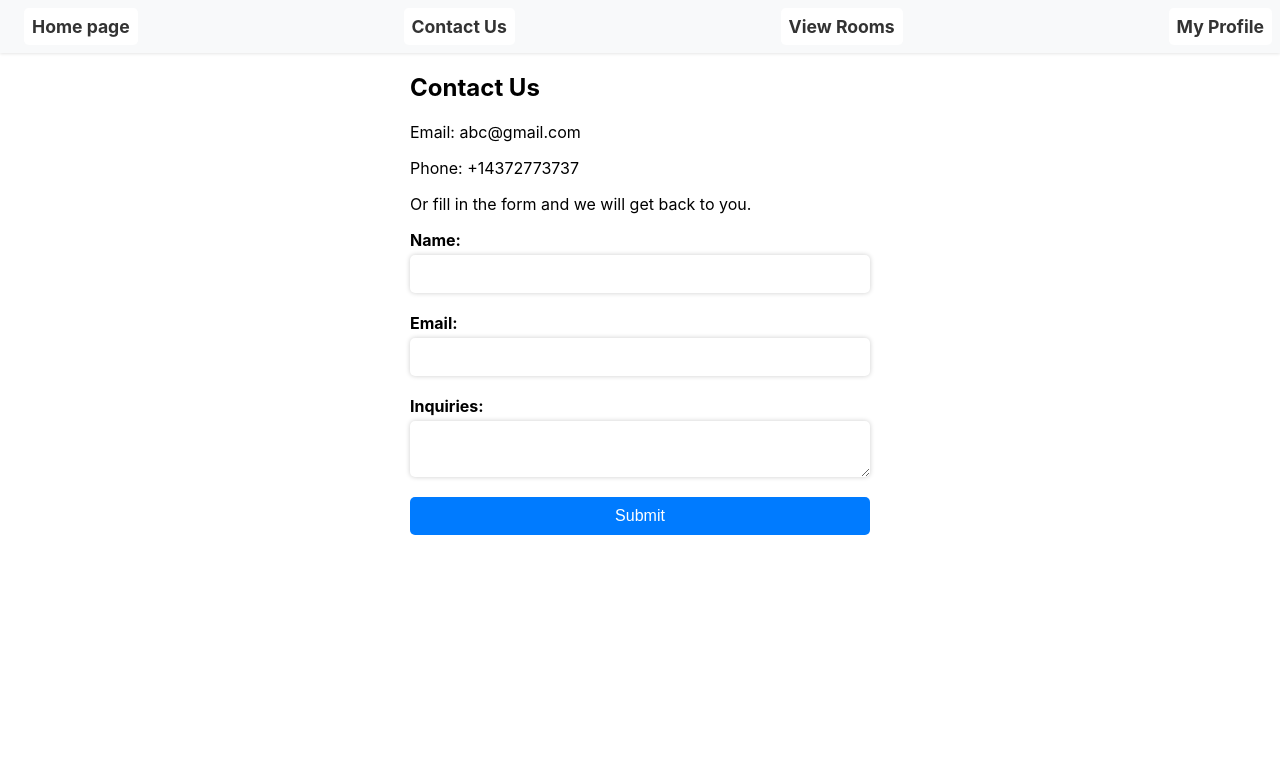
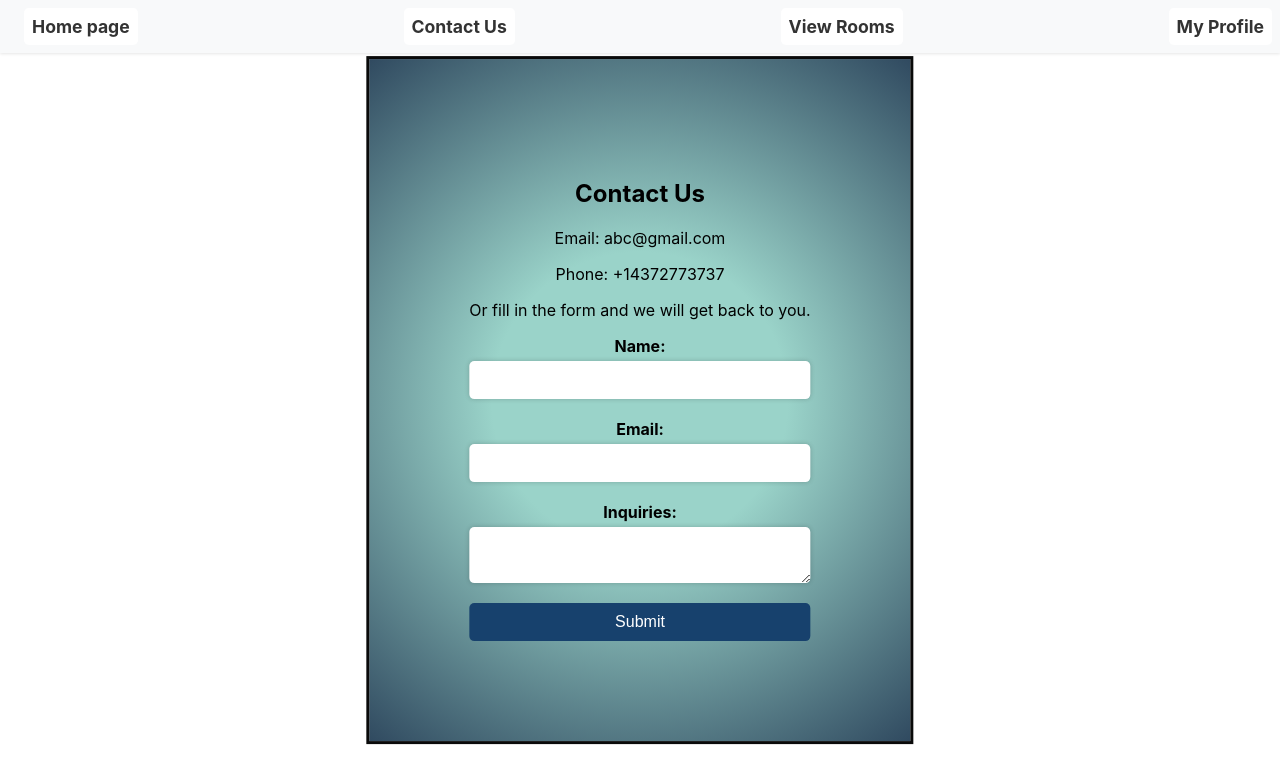
Before and after one commit to paneleon/comp231-001-Team-2-andrea, a React (Create React App) app in the folder hotel-system/: page /contact-us in a window 1280 px wide. Shown: the top 784 px of the page. Built offline with nearby package versions, Linux system fonts and the light colour scheme.

Commit message:
Added some css in Contact Us and View room page.

```diff
--- a/hotel-system/src/App.css
+++ b/hotel-system/src/App.css
@@ -50,7 +50,7 @@ nav a:hover {
 }
 
 .room-section {
-  background-color: #f5f5f5;
+  background-color: #eddfdf;
   padding: 2rem;
 }
 
@@ -77,16 +77,27 @@ footer p {
 
 /* CONTACT US */
 .contactform {
+  background: rgb(79, 114, 169);
+  background: radial-gradient(circle, rgb(154, 211, 201) 34%, rgb(48, 74, 96) 100%);
   display: flex;
   flex-direction: column;
-  max-width: 460px;
-  margin: 0 auto;
+  max-width: 660px;
+  border: 3px solid rgb(10, 10, 10);
+  box-shadow: #333;
+  padding: 100px;
+  margin: auto;
+  text-align: center;
+  position: absolute;
+  top: 50%;
+  left: 50%;
+  transform: translate(-50%, -50%);
 }
 
 .contactdetails {
   display: flex;
   flex-direction: column;
   margin-bottom: 20px;
+
 }
 
 label {
@@ -114,14 +125,14 @@ button {
   font-size: 16px;
   border: none;
   border-radius: 5px;
-  background-color: #007bff;
-  color: #fff;
+  background-color: #17416d;
+  color: #ffffff;
   cursor: pointer;
   transition: background-color 0.2s ease-in-out;
 }
 
 button:hover {
-  background-color: #0062cc;
+  background-color: #39c3e2;
 }
 
 
@@ -132,6 +143,7 @@ button:hover {
   align-items: center;
   justify-content: center;
   height: 100%;
+  margin-top: 30px;
 }
 
 
@@ -177,7 +189,7 @@ button:hover {
 }
 
 .profilepage button:hover {
-  background-color: #005fa3;
+  background-color: #010a12;
 }
 
 .profilepage ul {
@@ -203,3 +215,29 @@ button:hover {
 .profilepage li span {
   display: inline-block;
 }
+
+
+/* IMG */
+img{
+  width: 400px;
+
+}
+
+/* VIEW ROOM */
+.room-list {
+  text-align: center;
+  margin-left: 50px;
+  margin-top: 20px;
+
+}
+.view-room {
+  margin-bottom: 30px;
+}
+
+
+/* FILTER  */
+.filter {
+  margin-top: 30px;
+  margin-left: 50px;
+  text-align: center;
+}
```
